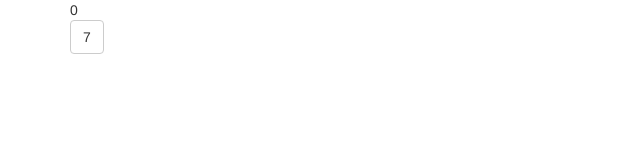
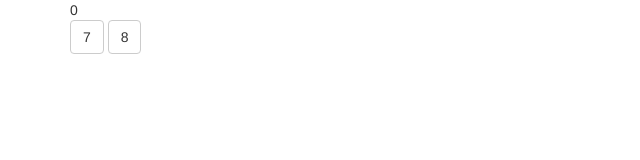
Before and after one commit to Auna-Carpanzano/Calculator, a plain HTML site: page index.html in a window 1280 px wide. Shown: the full height of the page, 0-640 px from the left. Drawn offline with nearby package versions, Linux system fonts and the light colour scheme.

Commit message:
Add button with Bootstrap classes and id of "8"

```diff
--- a/index.html
+++ b/index.html
@@ -11,6 +11,7 @@
   <div class="container box">
     <div id="output">0</div>
     <button id="7" class="btn btn-default">7</button>
+    <button id="8" class="btn btn-default">8</button>
   </div>
   <script src="https://cdnjs.cloudflare.com/ajax/libs/jquery/3.2.1/jquery.min.js"></script>
   <script src="scripts.js"></script>
```
